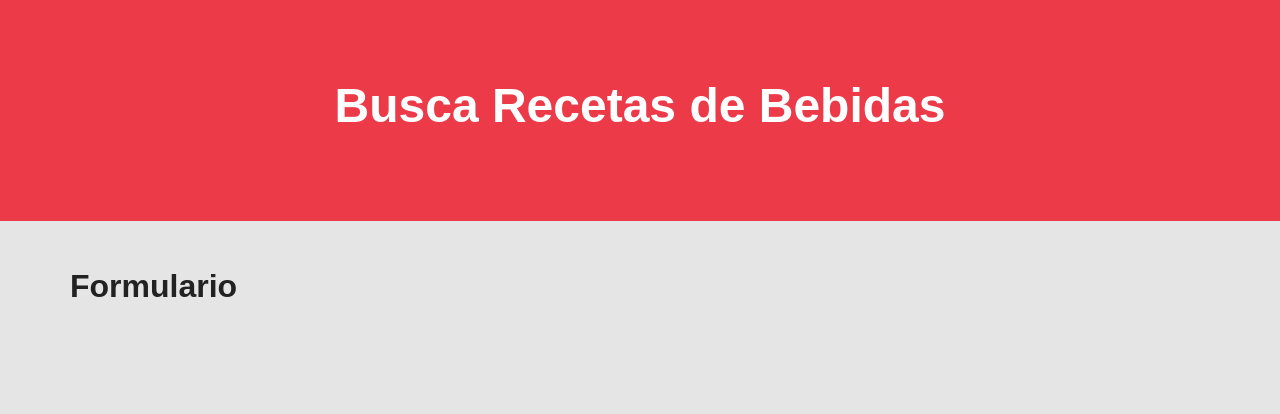
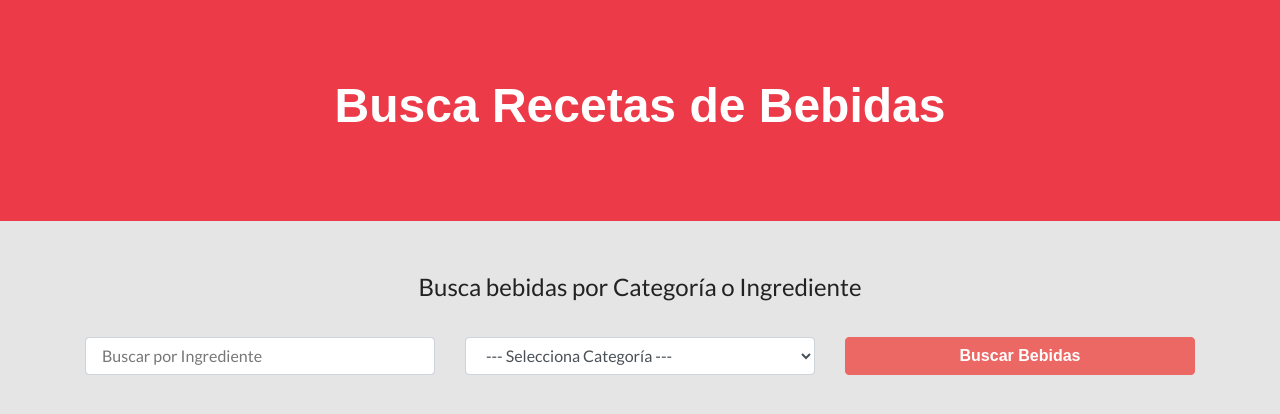
Before and after one commit to sshradamanthys/udemy-bebidas, a React (Create React App) app: page / in a window 1280 px wide. Shown: the top 414 px of the page. Built offline with nearby package versions, Linux system fonts and the light colour scheme; a web font is replaced by a local one.

Commit message:
+ inputs - Form

```diff
--- a/src/components/Form.js
+++ b/src/components/Form.js
@@ -1,8 +1,32 @@
 const Form = () => {
   return (
-    <div>
-      <h2>Formulario</h2>
-    </div>
+    <form className="col-12">
+      <fieldset className="text-center">
+        <legend>Busca bebidas por Categoría o Ingrediente</legend>
+      </fieldset>
+      <div className="row mt-4">
+        <div className="col-md-4">
+          <input
+            type="text"
+            className="form-control"
+            name="name"
+            placeholder="Buscar por Ingrediente"
+          />
+        </div>
+        <div className="col-md-4">
+          <select name="category" id="" className="form-control">
+            <option value="">--- Selecciona Categoría ---</option>
+          </select>
+        </div>
+        <div className="col-md-4">
+          <input
+            type="submit"
+            value="Buscar Bebidas"
+            className="btn btn-primary btn-block"
+          />
+        </div>
+      </div>
+    </form>
   );
 };
 
```
